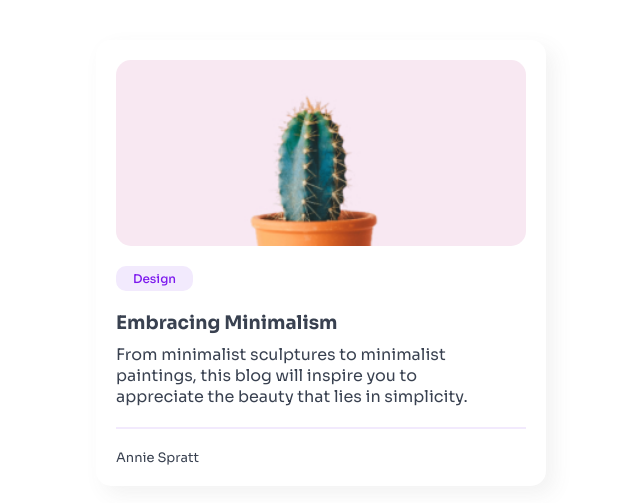
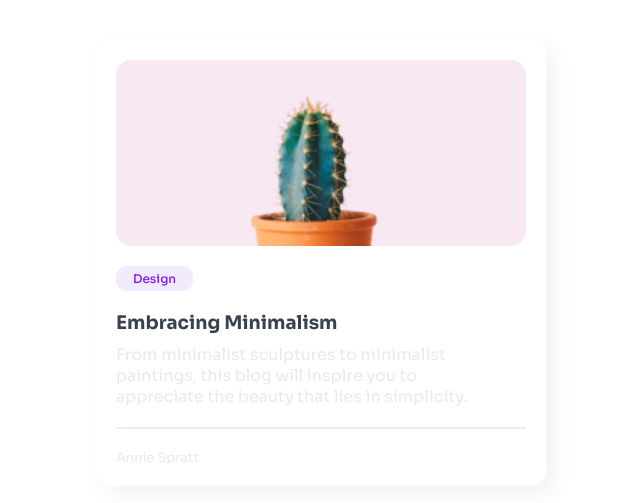
Before and after one commit to MellonFive/devchallenge-Minimal-Blog-Card, a plain HTML site: page index.html in a window 1280 px wide. Shown: the part 137-640 px from the top of the page, without its empty margins (319-959 px from the left). Drawn offline with Linux system fonts and the light colour scheme.

Commit message:
Change color

```diff
--- a/src/css/style.css
+++ b/src/css/style.css
@@ -58,7 +58,7 @@ main > .container {
 
   width: 36rem;
 
-  color: var(--dark-grey);
+  color: var(--light-grey);
 }
 
 .container > .border {
@@ -74,5 +74,5 @@ main > .container {
 
   font-size: 1.3rem;
 
-  color: var(--dark-grey);
+  color: var(--light-grey);
 }
```
